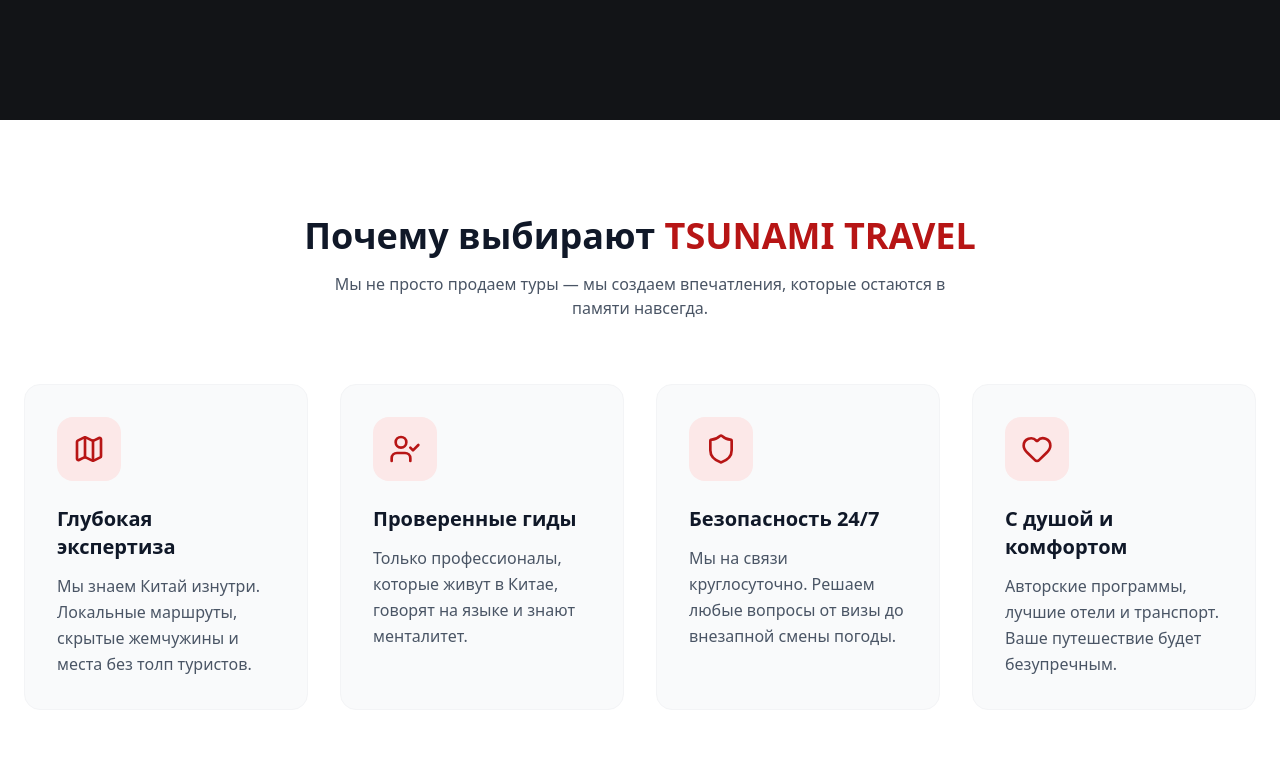
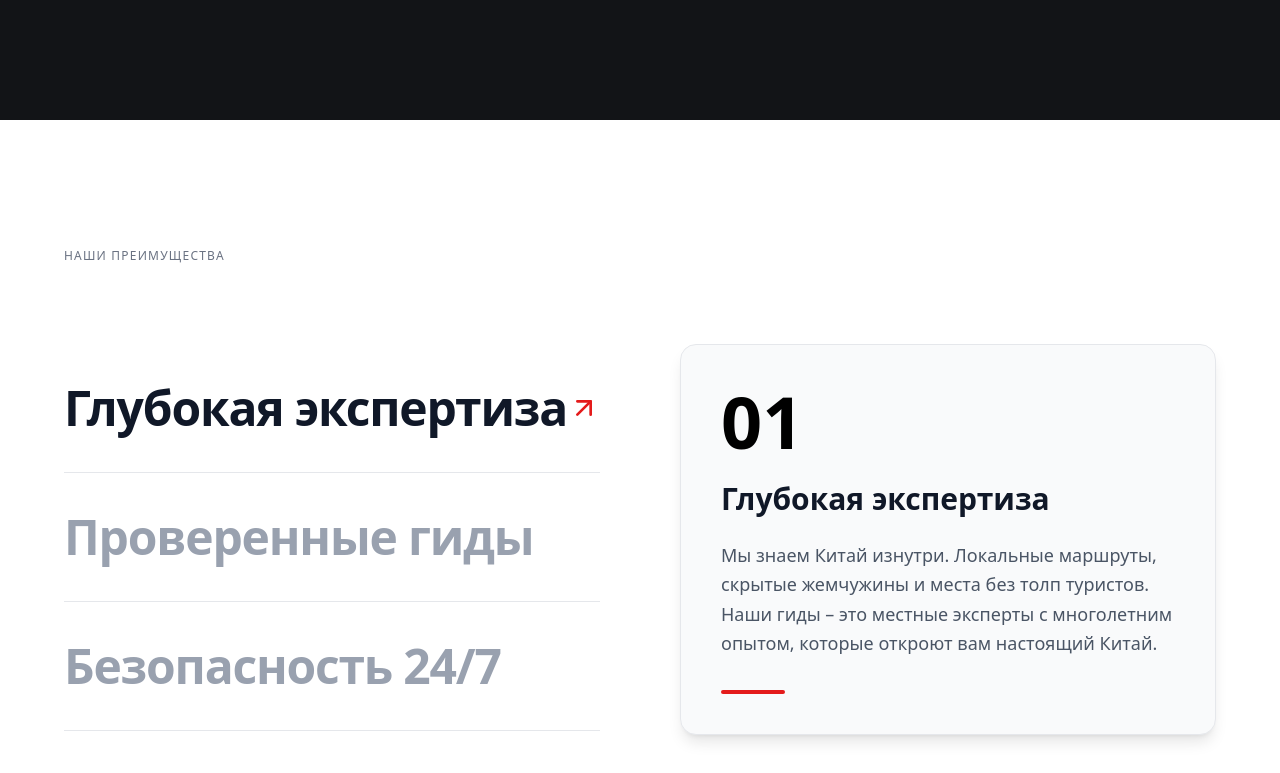
Before and after one commit to payton-ggg/chi-na, a Next.js app: page / in a window 1280 px wide. Shown: the part 680-1453 px from the top of the page. Built offline with nearby package versions, Linux system fonts and the light colour scheme.

Commit message:
feat: add Hero section with parallax text, interactive bubbles, and a new Features component.

```diff
--- a/app/components/Features.tsx
+++ b/app/components/Features.tsx
@@ -1,66 +1,111 @@
 "use client";
 
-import { Map, Shield, UserCheck, Heart } from "lucide-react";
+import { useState } from "react";
+import { ArrowUpRight } from "lucide-react";
 
 export default function Features() {
+  const [activeFeature, setActiveFeature] = useState<number | null>(0);
+
   const features = [
     {
-      icon: <Map className="w-8 h-8 text-primary-scarlet-600" />,
       title: "Глубокая экспертиза",
       description:
-        "Мы знаем Китай изнутри. Локальные маршруты, скрытые жемчужины и места без толп туристов.",
+        "Мы знаем Китай изнутри. Локальные маршруты, скрытые жемчужины и места без толп туристов. Наши гиды – это местные эксперты с многолетним опытом, которые откроют вам настоящий Китай.",
     },
     {
-      icon: <UserCheck className="w-8 h-8 text-primary-scarlet-600" />,
       title: "Проверенные гиды",
       description:
-        "Только профессионалы, которые живут в Китае, говорят на языке и знают менталитет.",
+        "Только профессионалы, которые живут в Китае, говорят на языке и знают менталитет. Все наши гиды прошли тщательный отбор и имеют лицензии. Они не просто показывают достопримечательности – они рассказывают истории.",
     },
     {
-      icon: <Shield className="w-8 h-8 text-primary-scarlet-600" />,
       title: "Безопасность 24/7",
       description:
-        "Мы на связи круглосуточно. Решаем любые вопросы от визы до внезапной смены погоды.",
+        "Мы на связи круглосуточно. Решаем любые вопросы от визы до внезапной смены погоды. Наша команда поддержки всегда рядом, чтобы ваше путешествие было комфортным и безопасным.",
     },
     {
-      icon: <Heart className="w-8 h-8 text-primary-scarlet-600" />,
       title: "С душой и комфортом",
       description:
-        "Авторские программы, лучшие отели и транспорт. Ваше путешествие будет безупречным.",
+        "Авторские программы, лучшие отели и транспорт. Ваше путешествие будет безупречным. Мы тщательно отбираем каждый элемент тура, чтобы создать незабываемые впечатления.",
     },
   ];
 
   return (
-    <section className="py-24 bg-white">
-      <div className="container mx-auto px-6">
-        <div className="text-center mb-16">
-          <h2 className="text-3xl md:text-4xl font-bold text-gray-900 mb-4">
-            Почему выбирают{" "}
-            <span className="text-primary-scarlet-600">TSUNAMI TRAVEL</span>
-          </h2>
-          <p className="text-gray-600 max-w-2xl mx-auto">
-            Мы не просто продаем туры — мы создаем впечатления, которые остаются
-            в памяти навсегда.
+    <section className="py-24 md:py-32 bg-white">
+      <div className="container mx-auto px-6 md:px-12 lg:px-16">
+        {/* Header */}
+        <div className="mb-16 md:mb-20">
+          <p className="text-xs uppercase tracking-widest text-gray-500 mb-4">
+            НАШИ ПРЕИМУЩЕСТВА
           </p>
         </div>
 
-        <div className="grid grid-cols-1 md:grid-cols-2 lg:grid-cols-4 gap-8">
+        {/* Main Content - Two Columns */}
+        <div className="grid grid-cols-1 lg:grid-cols-2 gap-12 lg:gap-20">
+          {/* Left Column - Titles */}
+          <div className="space-y-0">
             {features.map((feature, index) => (
               <div
                 key={index}
-              className="group p-8 rounded-2xl bg-gray-50 hover:bg-white border border-gray-100 hover:border-primary-scarlet-100 hover:shadow-xl transition-all duration-300 transform hover:-translate-y-1"
+                onMouseEnter={() => setActiveFeature(index)}
+                className="group cursor-pointer border-t border-gray-200 first:border-t-0"
               >
-              <div className="w-16 h-16 bg-primary-scarlet-50 rounded-2xl flex items-center justify-center mb-6 group-hover:scale-110 transition-transform duration-300">
-                {feature.icon}
-              </div>
-              <h3 className="text-xl font-bold text-gray-900 mb-3 group-hover:text-primary-scarlet-700 transition-colors">
+                <div className="flex items-center justify-between py-8 md:py-10 transition-all duration-300">
+                  <h3
+                    className={`text-2xl md:text-4xl lg:text-5xl font-bold tracking-tight transition-all duration-300 ${
+                      activeFeature === index
+                        ? "text-gray-900"
+                        : "text-gray-400 group-hover:text-gray-600"
+                    }`}
+                  >
                     {feature.title}
                   </h3>
-              <p className="text-gray-600 leading-relaxed">
+                  <ArrowUpRight
+                    className={`w-6 h-6 md:w-8 md:h-8 transition-all duration-300 ${
+                      activeFeature === index
+                        ? "text-primary-scarlet-500 opacity-100 translate-x-0 translate-y-0"
+                        : "text-gray-400 opacity-0 group-hover:opacity-100 -translate-x-2 translate-y-2 group-hover:translate-x-0 group-hover:translate-y-0"
+                    }`}
+                  />
+                </div>
+              </div>
+            ))}
+          </div>
+
+          {/* Right Column - Description */}
+          <div className="relative lg:sticky lg:top-32 h-fit">
+            <div className="relative">
+              {features.map((feature, index) => (
+                <div
+                  key={index}
+                  className={`transition-all duration-500 ${
+                    activeFeature === index
+                      ? "opacity-100 translate-y-0 relative"
+                      : "opacity-0 translate-y-4 absolute inset-0 pointer-events-none"
+                  }`}
+                >
+                  <div className="bg-gray-50 backdrop-blur-sm border border-gray-200 rounded-2xl p-8 md:p-10 shadow-lg">
+                    {/* Number */}
+                    <div className="text-6xl md:text-7xl font-bold text-black mb-6">
+                      0{index + 1}
+                    </div>
+
+                    {/* Title */}
+                    <h4 className="text-2xl md:text-3xl font-bold text-gray-900 mb-6">
+                      {feature.title}
+                    </h4>
+
+                    {/* Description */}
+                    <p className="text-lg text-gray-600 leading-relaxed">
                       {feature.description}
                     </p>
+
+                    {/* Decorative line */}
+                    <div className="mt-8 w-16 h-1 bg-primary-scarlet-500 rounded-full" />
+                  </div>
                 </div>
               ))}
+            </div>
+          </div>
         </div>
       </div>
     </section>
--- a/app/components/Hero.tsx
+++ b/app/components/Hero.tsx
@@ -56,7 +56,7 @@ export default function Hero() {
         <button className="absolute top-[8%] right-[5%] sm:top-[10%] sm:right-[10%] md:top-[12%] md:right-[15%] w-32 h-32 sm:w-36 sm:h-36 md:w-44 md:h-44 rounded-full border-2 border-white/30 flex items-center justify-center backdrop-blur-sm animate-float-slow cursor-pointer group transition-all duration-500 z-20 hover:scale-110 hover:border-primary-scarlet-500/50 shadow-lg">
           <div className="absolute inset-2 rounded-full border border-white/20 group-hover:border-primary-scarlet-400/40 transition-all duration-500" />
 
-          <div className="absolute inset-0 rounded-full bg-gradient-to-br from-primary-scarlet-600/0 via-primary-scarlet-500/0 to-primary-scarlet-700/0 group-hover:from-primary-scarlet-600/70 group-hover:via-primary-scarlet-500/80 group-hover:to-primary-scarlet-700/90 transition-all duration-500" />
+          <div className="absolute inset-0 rounded-full bg-linear-to-br from-primary-scarlet-600/0 via-primary-scarlet-500/0 to-primary-scarlet-700/0 group-hover:from-primary-scarlet-600/70 group-hover:via-primary-scarlet-500/80 group-hover:to-primary-scarlet-700/90 transition-all duration-500" />
 
           <div className="absolute inset-0 rounded-full shadow-[0_0_30px_rgba(220,38,38,0.15)] group-hover:shadow-[0_0_60px_rgba(220,38,38,0.5)] transition-all duration-500" />
 
@@ -71,7 +71,7 @@ export default function Hero() {
         <button className="hidden sm:flex absolute top-[28%] right-[75%] sm:top-[30%] sm:right-[77%] md:top-[30%] md:right-[77%] w-28 h-28 sm:w-32 sm:h-32 md:w-40 md:h-40 rounded-full border-2 border-white/30 items-center justify-center backdrop-blur-sm animate-float-slow cursor-pointer group transition-all duration-500 z-20 hover:scale-110 hover:border-primary-scarlet-500/50 shadow-lg">
           <div className="absolute inset-2 rounded-full border border-white/20 group-hover:border-primary-scarlet-400/40 transition-all duration-500" />
 
-          <div className="absolute inset-0 rounded-full bg-gradient-to-br from-primary-scarlet-600/0 via-primary-scarlet-500/0 to-primary-scarlet-700/0 group-hover:from-primary-scarlet-600/70 group-hover:via-primary-scarlet-500/80 group-hover:to-primary-scarlet-700/90 transition-all duration-500" />
+          <div className="absolute inset-0 rounded-full bg-linear-to-br from-primary-scarlet-600/0 via-primary-scarlet-500/0 to-primary-scarlet-700/0 group-hover:from-primary-scarlet-600/70 group-hover:via-primary-scarlet-500/80 group-hover:to-primary-scarlet-700/90 transition-all duration-500" />
 
           <div className="absolute inset-0 rounded-full shadow-[0_0_30px_rgba(220,38,38,0.15)] group-hover:shadow-[0_0_60px_rgba(220,38,38,0.5)] transition-all duration-500" />
 
@@ -86,7 +86,7 @@ export default function Hero() {
         <button className="sm:hidden absolute bottom-[15%] left-[10%] w-28 h-28 rounded-full border-2 border-white/30 flex items-center justify-center backdrop-blur-sm animate-float-medium cursor-pointer group transition-all duration-500 z-20 hover:scale-110 hover:border-primary-scarlet-500/50 shadow-lg">
           <div className="absolute inset-2 rounded-full border border-white/20 group-hover:border-primary-scarlet-400/40 transition-all duration-500" />
 
-          <div className="absolute inset-0 rounded-full bg-gradient-to-br from-primary-scarlet-600/0 via-primary-scarlet-500/0 to-primary-scarlet-700/0 group-hover:from-primary-scarlet-600/70 group-hover:via-primary-scarlet-500/80 group-hover:to-primary-scarlet-700/90 transition-all duration-500" />
+          <div className="absolute inset-0 rounded-full bg-linear-to-br from-primary-scarlet-600/0 via-primary-scarlet-500/0 to-primary-scarlet-700/0 group-hover:from-primary-scarlet-600/70 group-hover:via-primary-scarlet-500/80 group-hover:to-primary-scarlet-700/90 transition-all duration-500" />
 
           <div className="absolute inset-0 rounded-full shadow-[0_0_30px_rgba(220,38,38,0.15)] group-hover:shadow-[0_0_60px_rgba(220,38,38,0.5)] transition-all duration-500" />
 
```
Lines whose indentation alone changed are shown as unchanged.
